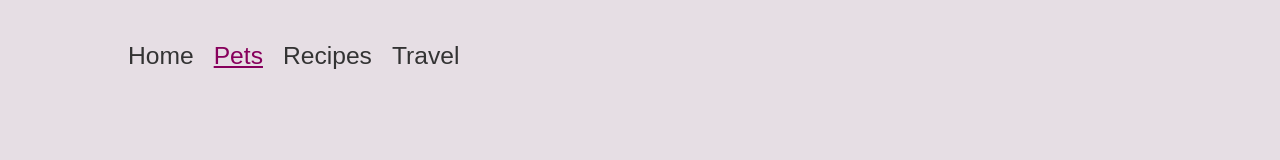
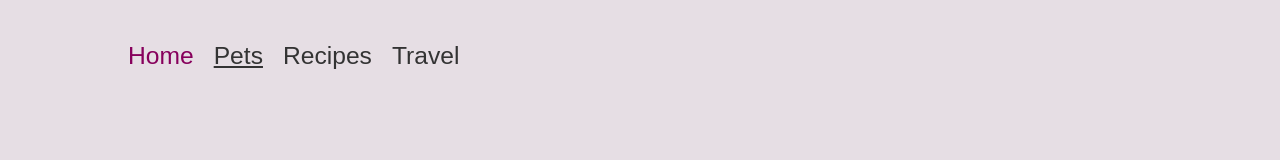
Before and after one commit to kxwang08/ccp_mobile_w24, a plain HTML site: page pets.html in a window 1280 px wide. In both pictures the pointer is over the link "Home". Shown: the top 160 px of the page. Drawn offline with Linux system fonts and the light colour scheme; a web font is replaced by a local one.

Commit message:
attempt 4

```diff
--- a/css/style.css
+++ b/css/style.css
@@ -116,6 +116,9 @@ a{
 
 .active {
   text-decoration: underline;
+}
+
+nav li a:hover {
   color: #87005c;
 }
 
```
